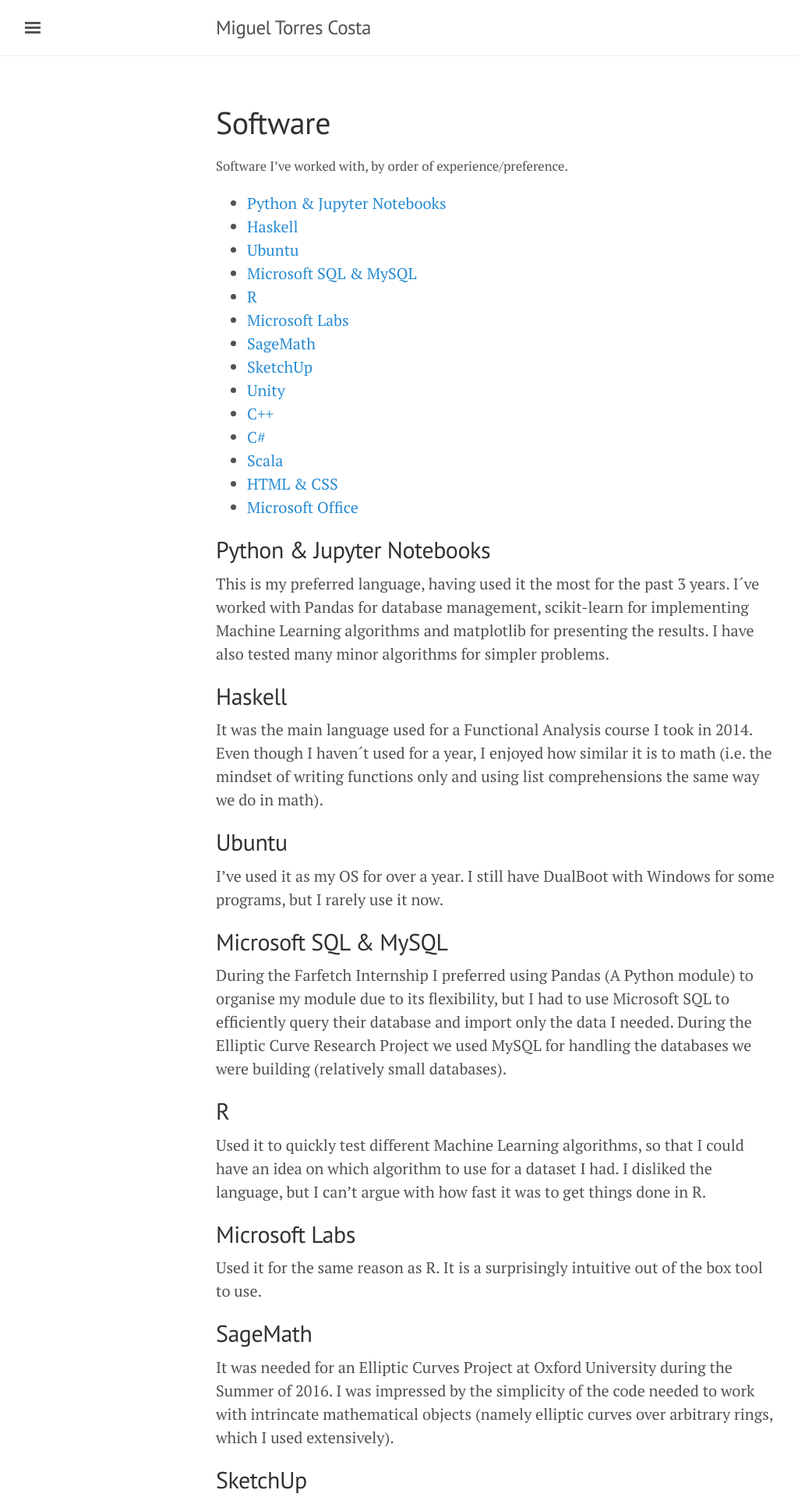
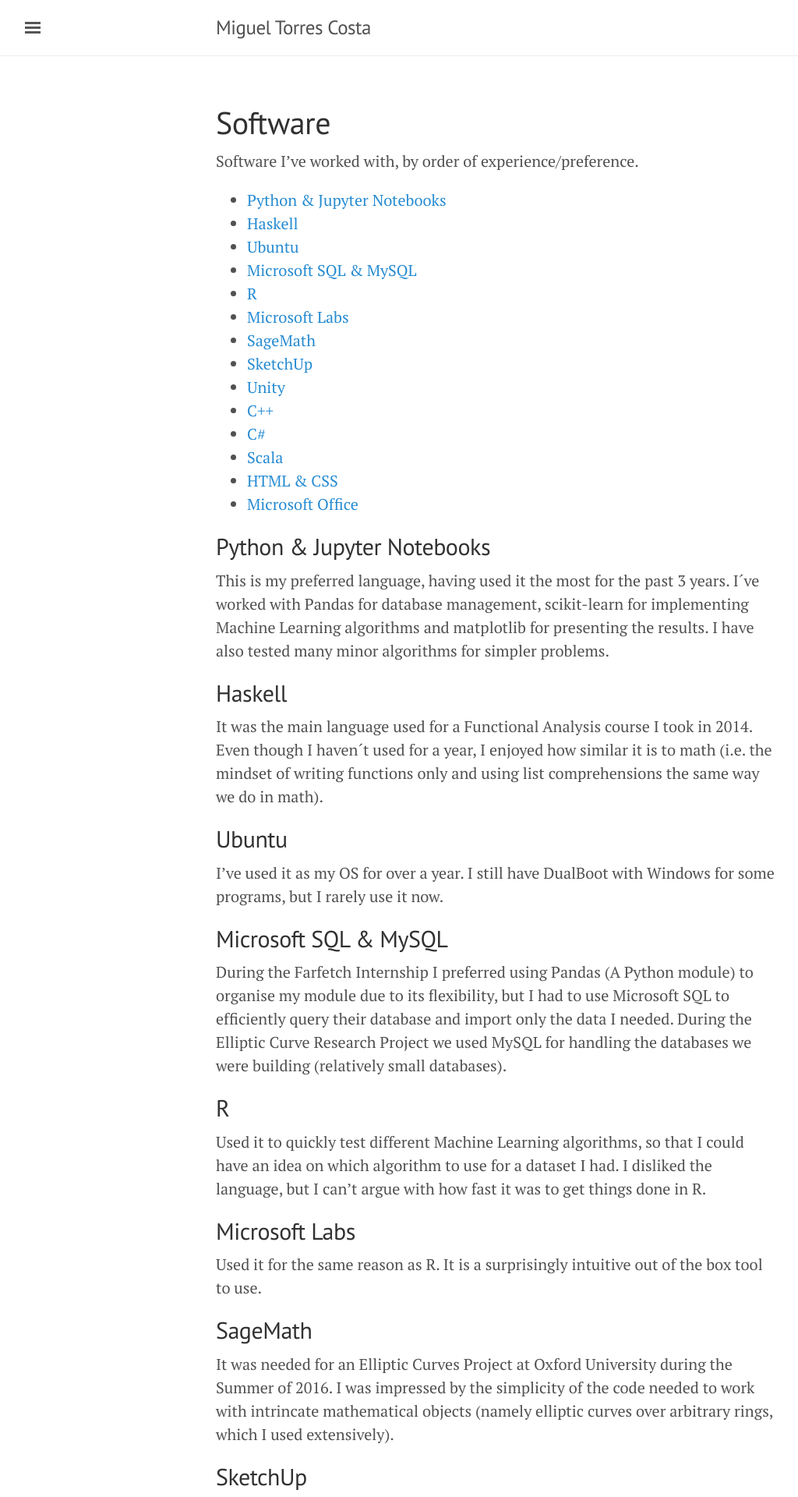
Before and after one commit to migueltorrescosta/migueltorrescosta.github.io, a Jekyll site: the page built from page_Software.md, in a window 1280 px wide. Shown: the top 1920 px of the page at 78% size, without its empty margins (3-1027 px from the left). Built offline with Jekyll 4.4.1, drawn with Linux system fonts in a browser that asks for light colours; nearby versions of some CDN libraries.

Commit message:
Removed unnecessary HTML code

```diff
--- a/page_Software.md
+++ b/page_Software.md
@@ -5,7 +5,7 @@
 sidebar: true
 ---
 
-<sub>Software I've worked with, by order of experience/preference.</sub>
+Software I've worked with, by order of experience/preference.
 
 * language
 {:toc}
```
